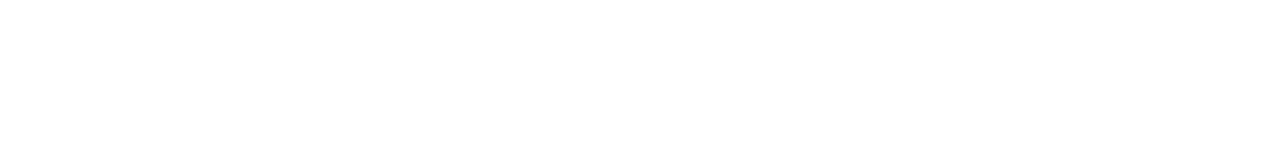
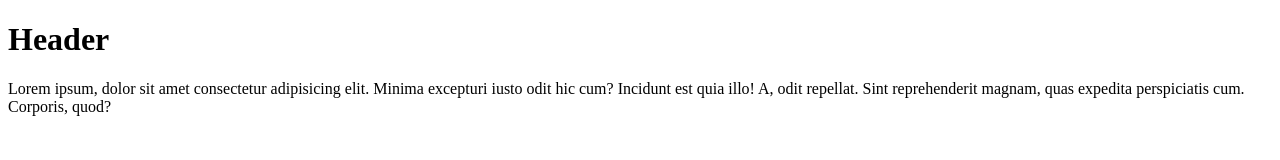
Before and after one commit to Kovanata86/homework, a plain HTML site: page index.html in a window 1280 px wide. Drawn offline with Linux system fonts and the light colour scheme.

Commit message:
added h1 and p tags

```diff
--- a/index.html
+++ b/index.html
@@ -7,6 +7,7 @@
     <title>Document</title>
 </head>
 <body>
-
+    <h1>Header</h1>
+    <p> Lorem ipsum, dolor sit amet consectetur adipisicing elit. Minima excepturi iusto odit hic cum? Incidunt est quia illo! A, odit repellat. Sint reprehenderit magnam, quas expedita perspiciatis cum. Corporis, quod?</p>
 </body>
 </html>
```
